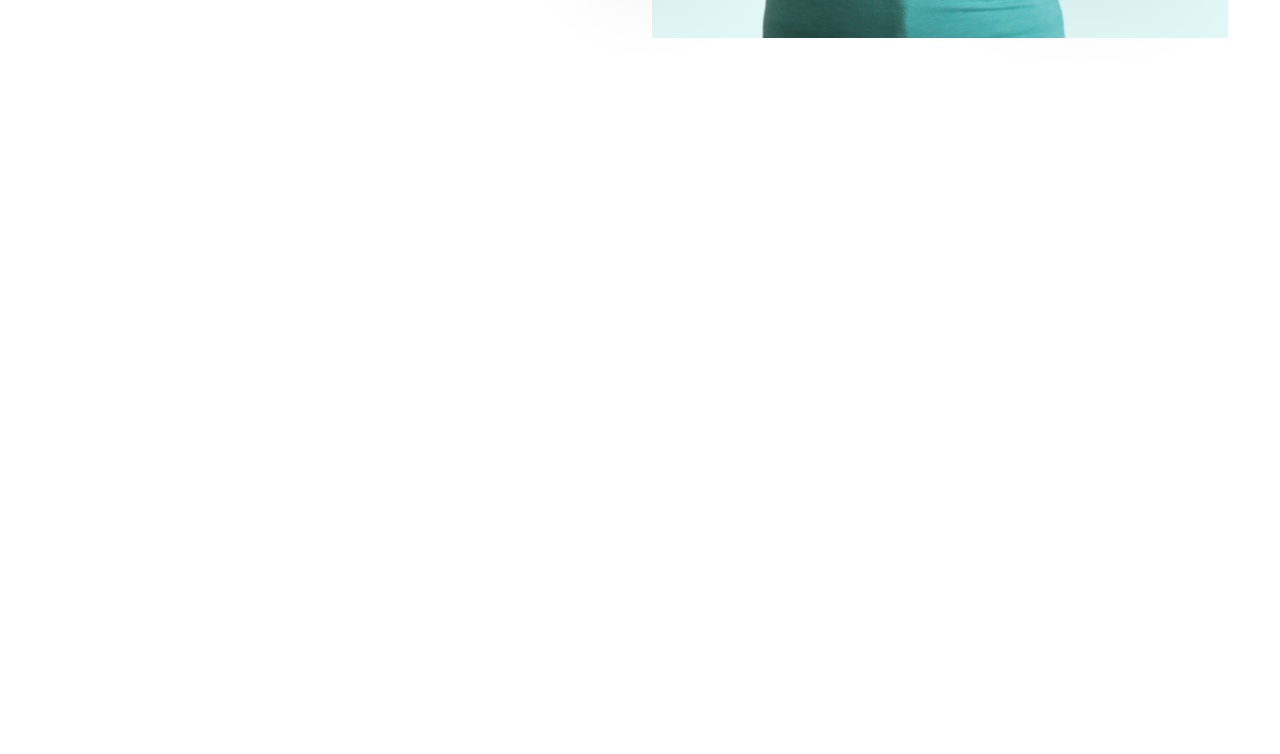
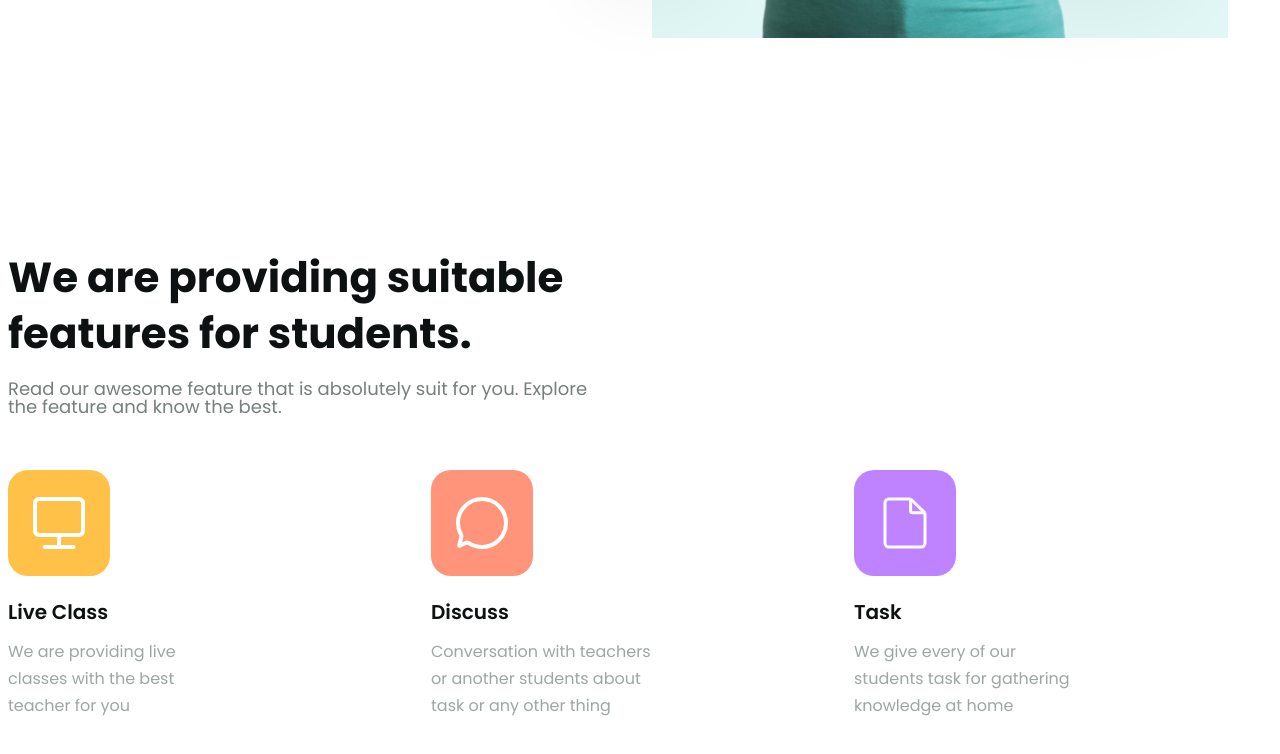
Before and after one commit to Tranly2501/project-2, a plain HTML site: page index.html in a window 1280 px wide. Shown: the part 738-1492 px from the top of the page. Drawn offline with Linux system fonts and the light colour scheme.

Commit message:
p3.fearures

```diff
--- a/assets/style.css
+++ b/assets/style.css
@@ -81,6 +81,7 @@ a{
 /* ==================hero================ */
 .hero {
     padding-top: 48px;
+    padding-bottom: 79px;
 }
 
 .hero .body{
@@ -243,3 +244,71 @@ a{
     font-size: 1.0rem;
     font-weight: 500;
 }
+
+/*  =================features================ */
+.features {
+    padding: 130px 8px ;
+}
+
+.features .text{
+    padding-bottom: 80px;
+    width: 591px;
+    height: 220px;
+}
+.features h2{
+    color: #0D1111;
+    padding-bottom: 18px;
+    font-size: 4.2rem;
+    font-weight: 700;
+    line-height: 1.33; /* 133.333% */
+}
+
+.features .text .desc{
+    color: #767E7E;
+    font-size: 1.8rem;
+    font-weight: 400;
+}
+
+.features .feature-selection{
+    display: flex;
+    gap: 200px;
+}
+
+.features .gr{
+    width: 223px;
+    height: 259px;
+}
+
+.features  .gr .name-gr{
+    color: #0D1111;
+    padding-top: 26px;
+    font-size: 2.0rem;
+    font-weight: 600;
+}
+
+.features .gr .desc-gr{
+    padding-top: 16px;
+    color: #9DA6A5;
+    font-size: 1.6rem;
+    font-weight: 400;
+    line-height: 1.69; /* 168.75% */
+}
+
+.features .icon{
+    width: 102px;
+    height: 106px;
+    border-radius: 20px;
+    display: flex;
+    justify-content: center;
+    align-items: center;
+}
+.features .icon-Live_Class{
+    background-color:#FFC147;
+}
+.features .icon-discuss{
+    background-color: #FF947A;
+}
+
+.features .icon-task{
+    background-color: #BF83FF;
+}
--- a/index.html
+++ b/index.html
@@ -46,6 +46,7 @@
      </header>
      <!-- main -->
       <main>
+        <!-- =====Hero======= -->
         <div class="hero">
             <div class="main-content">
                 <div class="body">
@@ -92,6 +93,41 @@
                 </div>
             </div>
         </div>
+        <!-- =========Features========== -->
+         <div class="features">
+            <!-- text -->
+            <div class="text">
+                <h2>We are providing suitable features for students.</h2>
+                <p class="desc">Read our awesome feature that is absolutely suit for you. Explore the feature and know the best. </p>
+            </div>
+            <!-- Live class -->
+            <div class="feature-selection">
+                <div class="gr ">
+                    <div  class="icon icon-Live_Class">
+                        <img src="./assets/icon/live_class.svg" alt=" Live Class">
+                    </div>
+                    <div class="name-gr">Live Class</div>
+                    <div class="desc-gr">We are providing live classes with the best teacher for you</div>
+                </div>
+                <!-- discuss -->
+                <div class="gr">
+                    <div class="icon icon-discuss">
+                        <img src="./assets/icon/discuss.svg" alt=" Discuss" >
+                    </div>
+                    <div class="name-gr">Discuss</div>
+                    <div class="desc-gr">Conversation with teachers or another students about task or any other thing</div>
+                </div>
+                <!-- task -->
+                <div class="gr">
+                    <div class="icon icon-task">
+                        <img src="./assets/icon/task.svg" alt="Task" >
+                    </div>
+                    <div class="name-gr">Task</div>
+                    <div class="desc-gr">We give every of our students task for gathering knowledge at home</div>
+                </div>
+            </div>
+         </div>
+
       </main>
 </body>
 
```
Also changed, not shown: assets/icon/discuss.svg (added), assets/icon/live_class.svg (added), assets/icon/task.svg (added).
